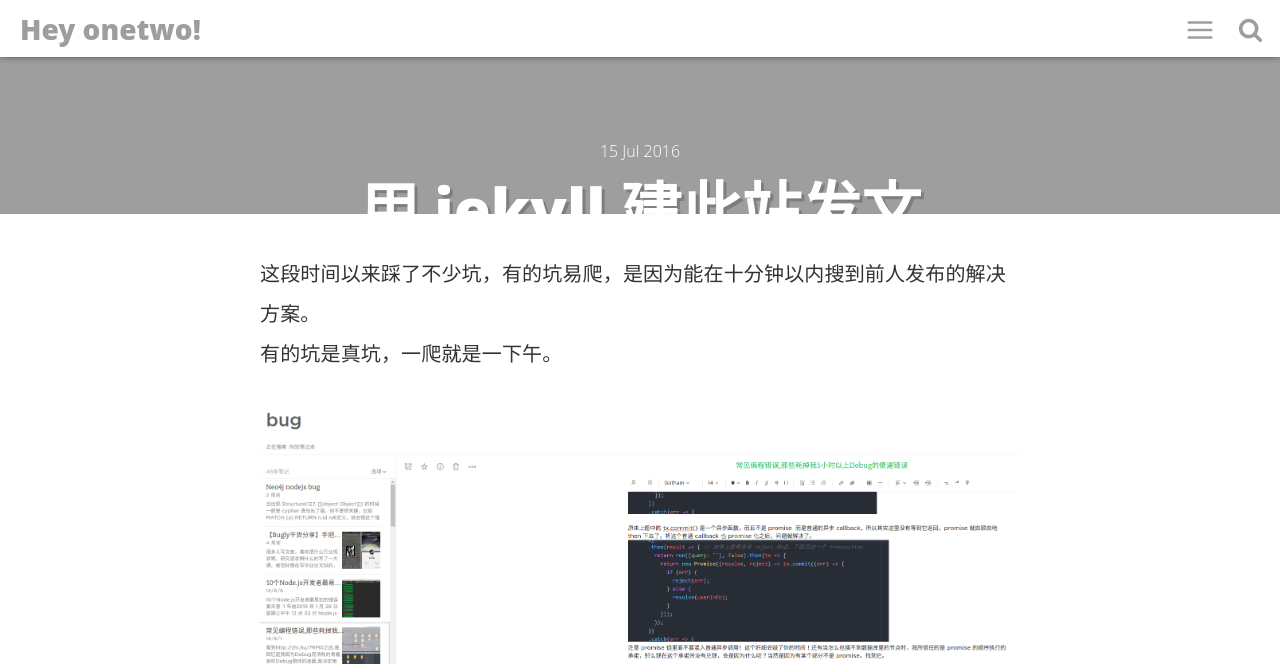
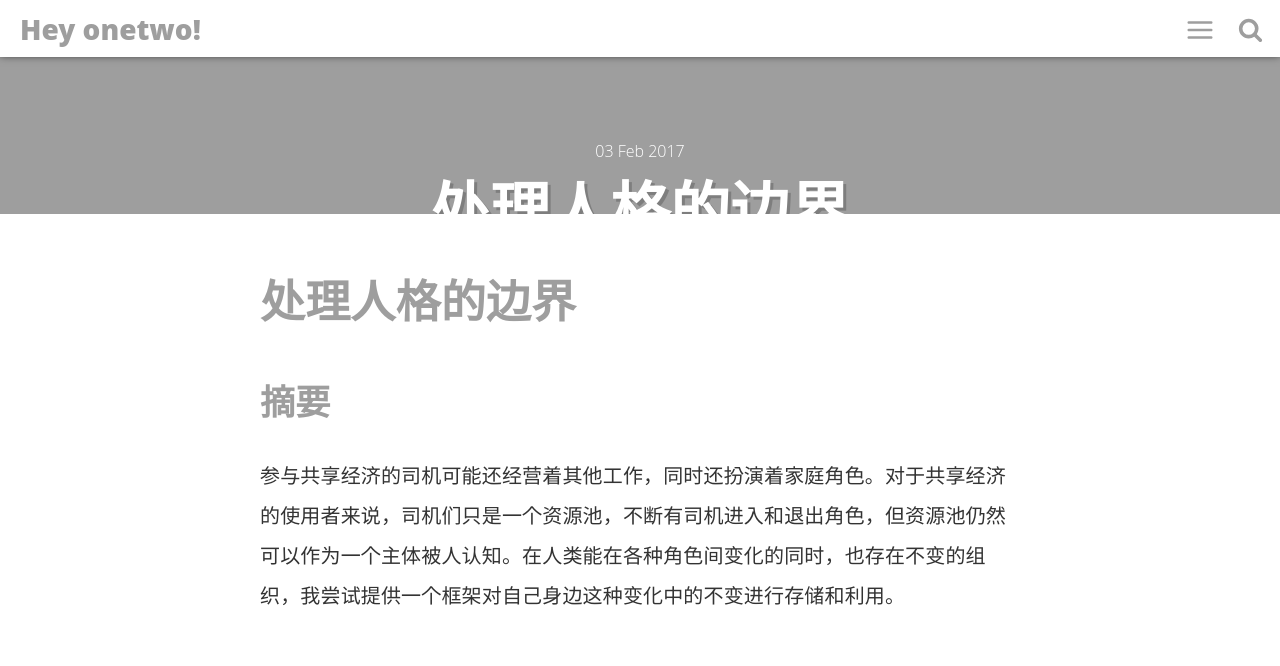
Before and after one commit to linonetwo/linonetwo.github.io, a Jekyll site: the page built from _posts/2017-02-03-处理人格的边界.md, in a window 1280 px wide and 1400 px high, scrolled down 286 px. Shown: the top 666 px of the window. Built offline with Jekyll 4.4.1, drawn with Linux system fonts in a browser that asks for light colours; comment, search, counter and statistics services are not loaded; some of the changed text lies outside the part shown.

Commit message:
try color

```diff
--- a/_posts/2017-02-03-处理人格的边界.md
+++ b/_posts/2017-02-03-处理人格的边界.md
@@ -1,31 +1,38 @@
 ---
 layout: post
-title: "用 jekyll 建此站发文"
-date: 2016-07-15 19:35:48 +0800
+title: "处理人格的边界"
+date: 2017-02-03 11:14:20 +0800
 image: 'blog-author.jpg'
-description: '何以建站 言之何物'
+description: '思考我们对一次性身份和持续性项目的认知方式'
 main-class: 'memo'
 color: '#7AAB13'
 tags:
 - memo
-- jekyll
+- meme
 categories: Journal
 twitter_text:
-introduction: '建此站发点配置的过程，学习的路线，资源的聚合，脑洞的产物。'
+introduction: '介绍事体、占意还有它们与模因的关系'
 ---
 
-这段时间以来踩了不少坑，有的坑易爬，是因为能在十分钟以内搜到前人发布的解决方案。
-有的坑是真坑，一爬就是一下午。
+# 处理人格的边界
 
-![bugs](/assets/img/posts/建此站发文/Screenshot-from-2016-07-16-20-04-50.png)
+## 摘要
 
-不论面对问题的时候心情有多么复杂，站在现在回顾，最终我大都活着爬出来了。
-解决方案大都存放在印象笔记里，不能被搜索引擎检索，有点可惜。
+参与共享经济的司机可能还经营着其他工作，同时还扮演着家庭角色。对于共享经济的使用者来说，司机们只是一个资源池，不断有司机进入和退出角色，但资源池仍然可以作为一个主体被人认知。在人类能在各种角色间变化的同时，也存在不变的组织，我尝试提供一个框架对自己身边这种变化中的不变进行存储和利用。
 
-所以今天，我打算把一些我想让有缘人搜到的内容，放到静态的网站上。
-主要是配置的过程，学习的路线，资源的聚合，脑洞的产物等。
+## 背景
 
-以前还会在 [Github](https://github.com/linonetwo) 上开一个仓库来放，现在就直接发布到[这里](https://linonetwo.github.io/)了。
+Palantir 公司使用的 Dynamic Ontology 是一个轻量级的知识表示框架，可以表示实体、文档和事件。
+![Dynamic Ontology](https://pic1.zhimg.com/71eb31fb98eed7c24743f9ea41693854_b.png)
+[图文见 [1]](#知识本体与大数据处理续-赵丹httpszhuanlanzhihucomp21496568)
+Palantir 可以从添加的文档中抽取实体和事件，方便使用者搜索。
 
-截图留念一下，然后把它们都删了，移动到这里。
-![BrainHoleOfInfinityMeme](/assets/img/posts/建此站发文/Screenshot from 2016-07-16 20-27-21.png)
+如果我们只是想要观察自己身边发生的事物，可以使用一个更简单的框架，事体、占意与模因：
+
+![事体、占意与模因](https://github.com/linonetwo/linonetwo.github.io/raw/master/assets/img/posts/%E4%BA%8B%E4%BD%93/%E6%A6%82%E5%BF%B5%E9%97%B4%E5%85%B3%E7%B3%BB.png)
+
+## 总结
+
+## 参考文献
+
+### [知识本体与大数据处理续 - 赵丹](https://zhuanlan.zhihu.com/p/21496568)
```
